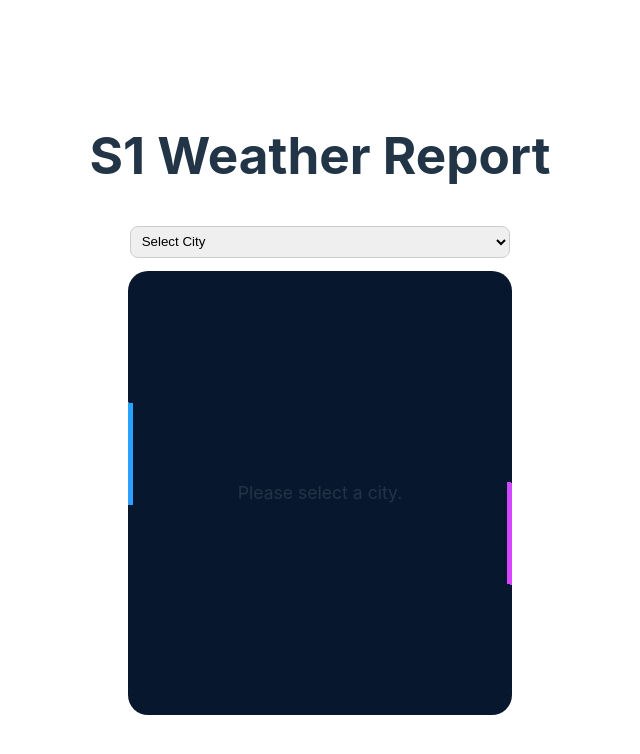
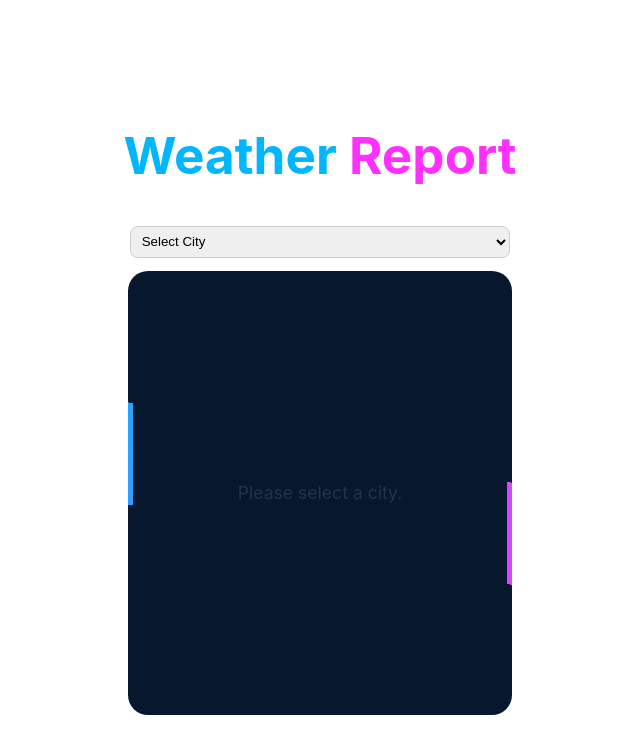
Before and after one commit to gonzalolsk/weather-report, a React (Vite) app: page / in a window 1280 px wide. Shown: the top 754 px of the page, without its empty margins (320-960 px from the left). Built offline with nearby package versions, Linux system fonts and the light colour scheme.

Commit message:
Title color style

```diff
--- a/src/components/ShowWeather/ShowWeather.tsx
+++ b/src/components/ShowWeather/ShowWeather.tsx
@@ -70,7 +70,7 @@ function ShowWeather() {
 
     return (
         <section>
-            <h1>S1 Weather Report</h1>
+            <h1> <span className="txt-blue">Weather</span> <span className="txt-pink">Report</span></h1>
             <article>
                 <select name="cities" id="cities" onChange={(e) => setCity(e.target.value)}>
                     <option value="0">Select City</option>
--- a/src/index.css
+++ b/src/index.css
@@ -58,6 +58,12 @@ button:hover {
 button:focus,
 button:focus-visible {
   outline: 4px auto -webkit-focus-ring-color;
+}
+.txt-blue{
+  color: #00b7ff;
+}
+.txt-pink{
+  color: #ff30ff;
 }
 .card {
   width: 320px;
```
